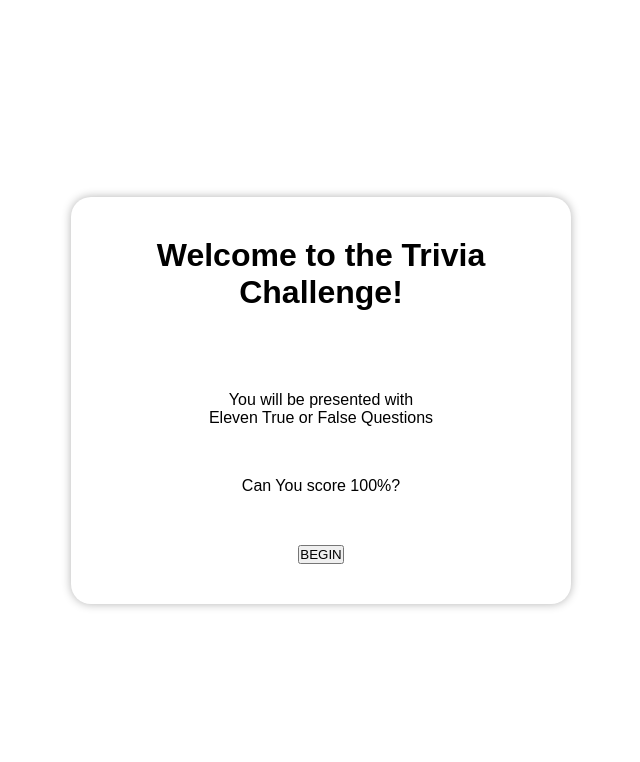
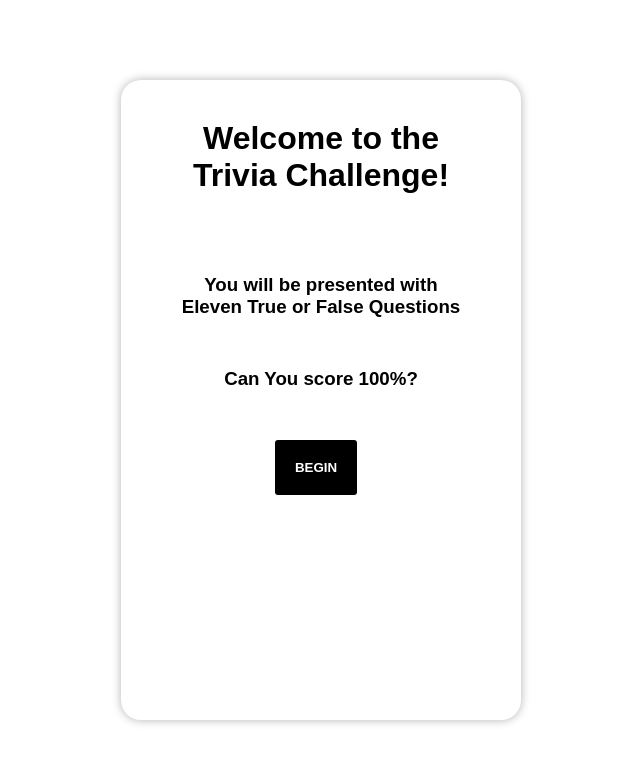
Before and after one commit to ruedalibre/eleven-question-quiz-app, a React (Create React App) app: page / in a window 1280 px wide. Shown: the top 762 px of the page, without its empty margins (319-959 px from the left). Built offline with nearby package versions, Linux system fonts and the light colour scheme.

Commit message:
styles part II

```diff
--- a/src/App.jsx
+++ b/src/App.jsx
@@ -12,12 +12,12 @@ const App = () => {
         <div className='main-container'>
             <div className='static-text'>
                 <h1>Welcome to the Trivia Challenge!</h1>
-                <p>You will be presented with <br />
-                Eleven True or False Questions</p>
-                <p>Can You score 100%?</p>
+                <h3>You will be presented with <br />
+                Eleven True or False Questions</h3>
+                <h3>Can You score 100%?</h3>
             </div>
             <div className='button-container'>
-                <button onClick={beginQuiz}>BEGIN</button>
+                <button className='begin-button'>BEGIN</button>
             </div>
         </div>
     )
--- a/src/index.css
+++ b/src/index.css
@@ -18,7 +18,8 @@ body {
 
 .main-container {
     width: 90%;
-    max-width: 500px;
+    height: 80%;
+    max-width: 400px;
     padding: 40px;
     margin: 40px;
     border-radius: 20px;
@@ -33,7 +34,7 @@ body {
     margin-bottom: 80px;
 }
 
-.static-text p {
+.static-text h3 {
     margin-bottom: 50px;
 }
 
@@ -43,6 +44,27 @@ body {
     justify-content: center;
 }
 
+.begin-button {
+    background: #000;
+    color: #fff;
+    display: inline-block;
+    padding: 20px;
+    border: none;
+    font-weight: bold;
+    font-family: Arial, Helvetica, sans-serif;
+    cursor: pointer;
+    transition: .3s ease all;
+    border-radius: 3px;
+    margin-right: 10px;
+}
+
+.begin-button:hover {
+    background: #44a559;
+    color: #fff;
+}
+
+
+
   /* @media screen and (max-width: 60rem){
     :root {
         font-size: 14px;
```
Also changed, not shown: src/components/QuizScreen.css (+27 -0 lines), src/elements/AnswerButtons.jsx (deleted, +0 -23 lines).
